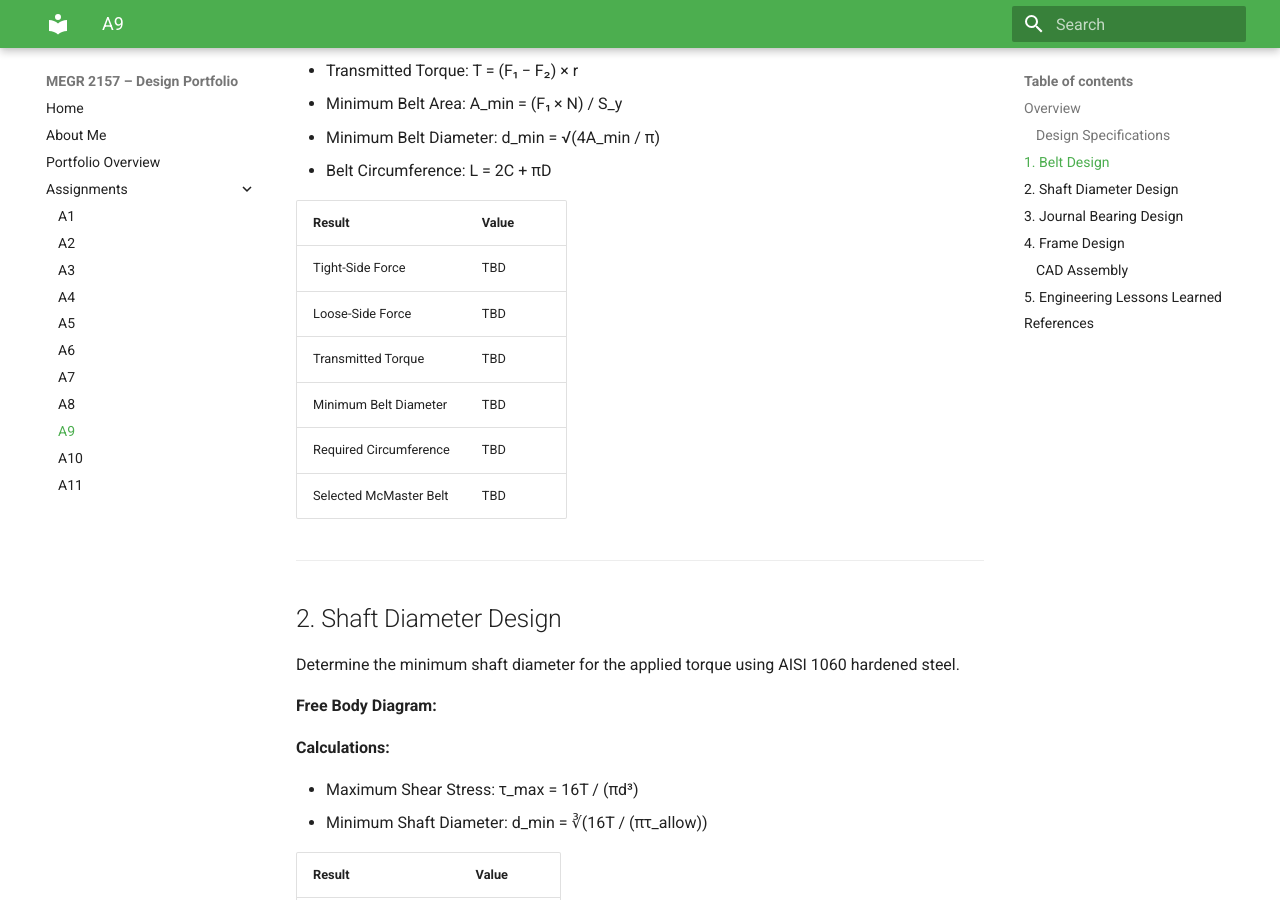
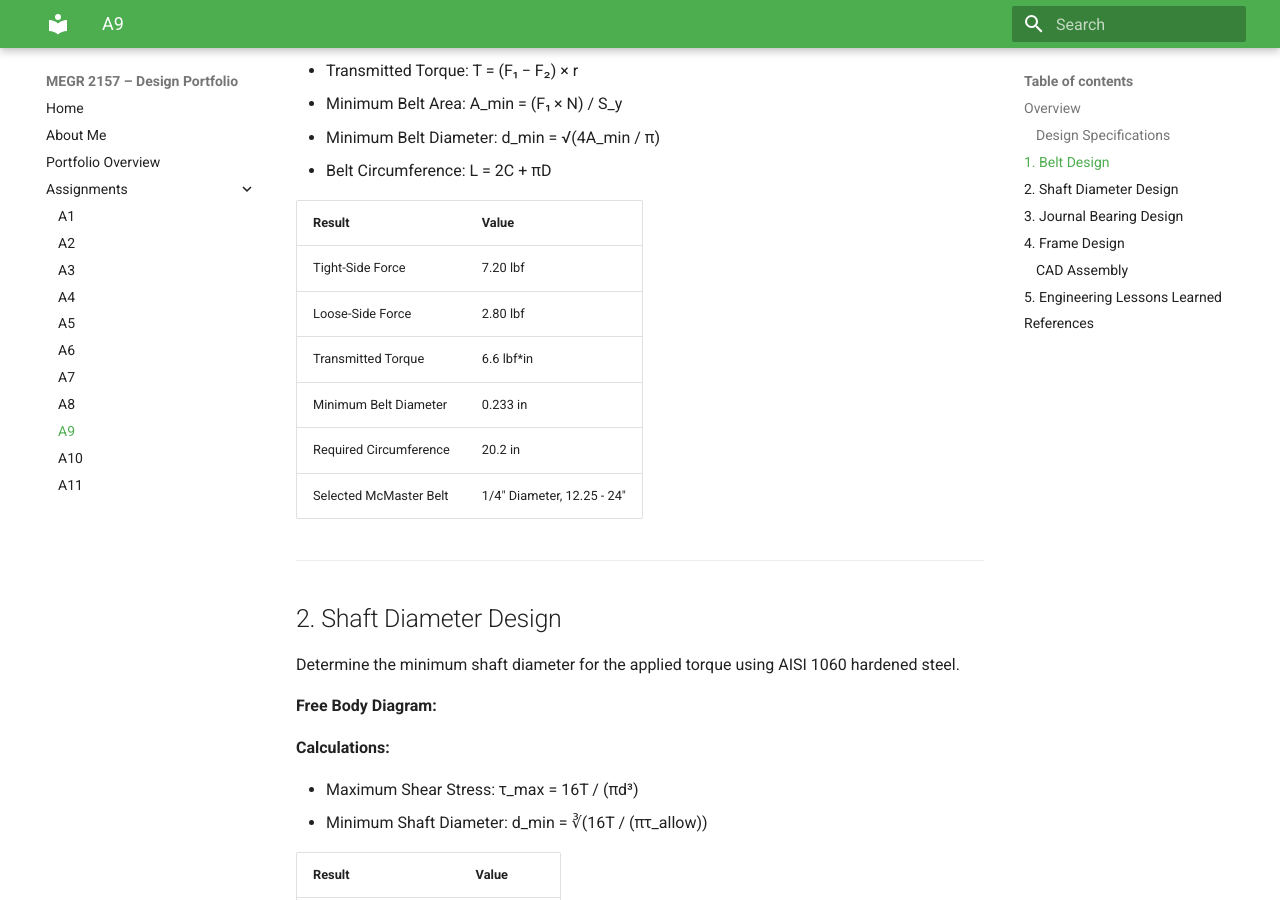
Before and after one commit to gparx/design-portfolio, an MkDocs documentation site: the page built from docs/assignments/A09/index.md, in a window 1280 px wide and 900 px high, scrolled down 1116 px. Built offline with MkDocs 1.6.1 and Material for MkDocs 9.7.7, drawn with Linux system fonts in a browser that asks for light colours.

Commit message:
Update force and torque values in index.md

```diff
--- a/docs/assignments/A09/index.md
+++ b/docs/assignments/A09/index.md
@@ -39,12 +39,12 @@ Determine the tight-side and loose-side forces, required belt cross-sectional ar
 
 | Result | Value |
 |---|---|
-| Tight-Side Force | TBD |
-| Loose-Side Force | TBD |
-| Transmitted Torque | TBD |
-| Minimum Belt Diameter | TBD |
-| Required Circumference | TBD |
-| Selected McMaster Belt | TBD |
+| Tight-Side Force | 7.20 lbf |
+| Loose-Side Force | 2.80 lbf |
+| Transmitted Torque | 6.6 lbf*in |
+| Minimum Belt Diameter | 0.233 in |
+| Required Circumference | 20.2 in |
+| Selected McMaster Belt | 1/4" Diameter, 12.25 - 24" |
 
 ---
 
```
